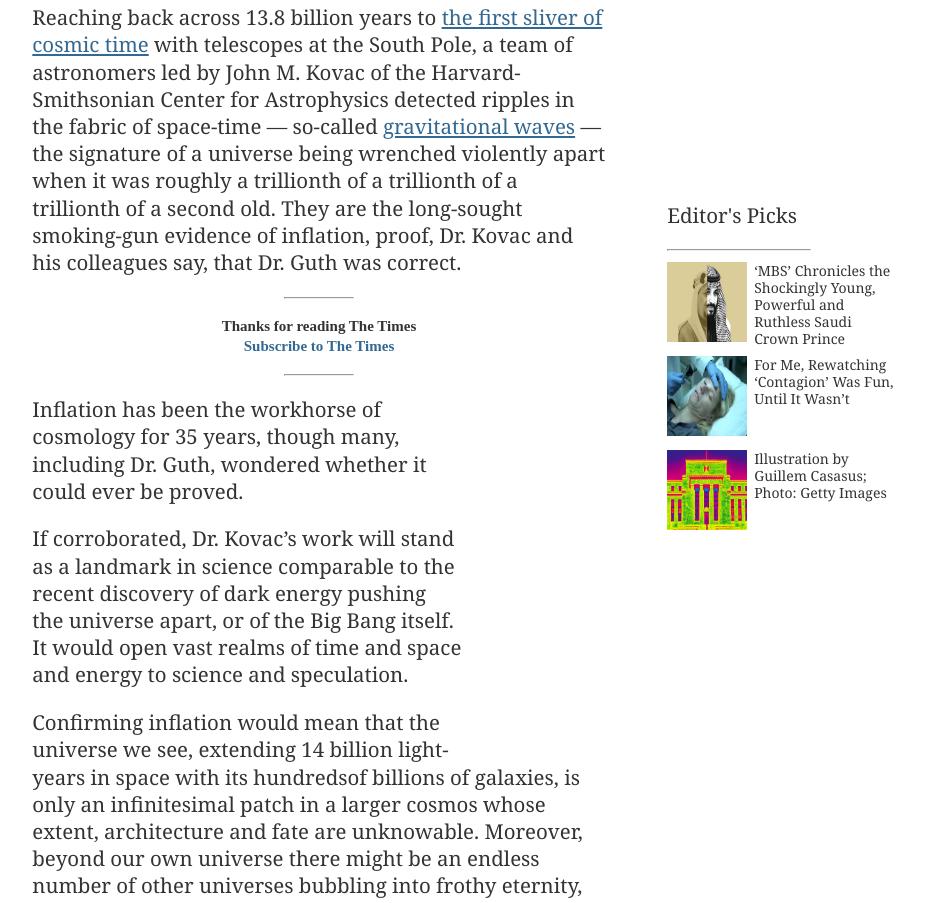
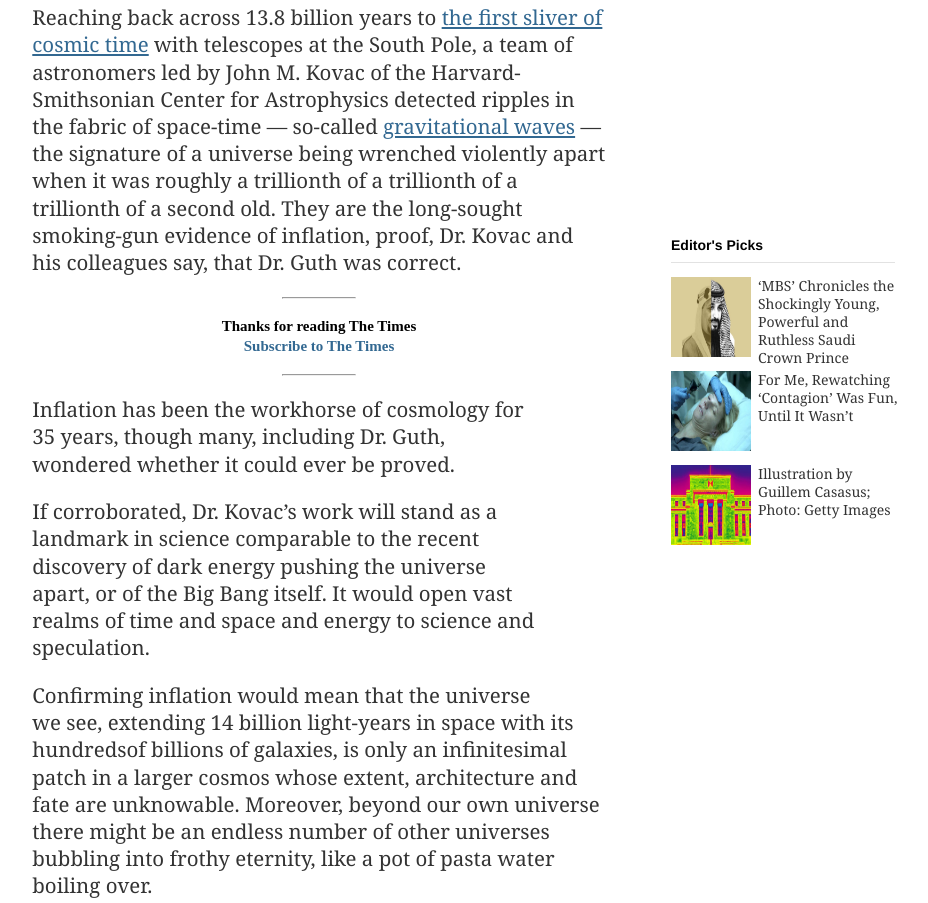
Before and after one commit to praz99/NYT-clone, a plain HTML site: page index.html in a window 1280 px wide. Shown: the part 1672-2575 px from the top of the page, without its empty margins (321-1249 px from the left). Drawn offline with Linux system fonts and the light colour scheme.

Commit message:
completed the editors pick aside

```diff
--- a/index.html
+++ b/index.html
@@ -32,8 +32,7 @@
 
         </nav>
     </header>
-    <main class="mainSection">
-        <div class="mainArticle">
+    <main class="mainArticle">
         <section class="article-part-one">
             <h1>
                 Space Ripple Reveal<br> Big Bang's Smoking Gun
@@ -83,6 +82,8 @@
                         href="https://www.nytimes.com/2016/02/12/science/ligo-gravitational-waves-black-holes-einstein.html" target="_blank">gravitational waves</a> — the signature of a universe being wrenched violently apart when it was roughly a trillionth
                     of a trillionth of a trillionth of a second old. They are the long-sought smoking-gun evidence of inflation, proof, Dr. Kovac and his colleagues say, that Dr. Guth was correct.
                 </p>
+            </div>
+        </section>
         <div class="aside-editor-pick">
             <div class="thank">
                 <hr>
@@ -93,7 +94,6 @@
             <div class="editor-pick">
                 <div class="top-line">
                     <p>Editor's Picks</p>
-                                <hr>
                 </div>
                 <div class="imagelinks">
                     <img src="img/img-grid-7.jpg" alt="Saudi Crown Prince">
@@ -105,6 +105,7 @@
                 </div>
             </div>
         </div>
+        <section class="article-part-two">
             <div class="paragraphs">
                 <p>
                     Inflation has been the workhorse of cosmology for 35 years, though many, including Dr. Guth, wondered whether it could ever be proved.
@@ -140,42 +141,42 @@
         </section>
         <section class="grid-one">
             <div class="grid-one-para">
-                    <p><span style="font-weight:700">The Theory of Inflation</span><br> Astronomers have found evidence to support the theory of inflation, which explains how the universe expanded so uniformly and so quickly in the instant after the Big
-                        Bang 13.8 billion years ago.
+                <p><span style="font-weight:700">The Theory of Inflation</span><br> Astronomers have found evidence to support the theory of inflation, which explains how the universe expanded so uniformly and so quickly in the instant after the Big Bang
+                    13.8 billion years ago.
                 </p>
             </div>
             <div class="grid-one-image">
                 <p class="grid-one-item item1">
-                        <span class="first-line">THE UNIVERSE</span> is just under 14 billion years old. From our position in the Milky Way galaxy, we can observe a sphere that is now about 92 billion light-years across. But there's a mystery. Wherever
-                        we look, the universe has an even temperature.
+                    <span class="first-line">THE UNIVERSE</span> is just under 14 billion years old. From our position in the Milky Way galaxy, we can observe a sphere that is now about 92 billion light-years across. But there's a mystery. Wherever we
+                    look, the universe has an even temperature.
                 </p>
                 <p class="grid-one-item item2">
-                        <span class="first-line">NOT ENOUGH TIME</span> The universe is not old enough for light to have traveled the vast distance from one side of the universe to the other, and there has not been enough time for scattered patches of
-                        hot and cold to mix into an even temperature.
+                    <span class="first-line">NOT ENOUGH TIME</span> The universe is not old enough for light to have traveled the vast distance from one side of the universe to the other, and there has not been enough time for scattered patches of hot
+                    and cold to mix into an even temperature.
                 </p>
                 <p class="grid-one-item item3">
-                        <span class="first-line">DISTANT COFFEE</span> At a smaller scale, imagine using a telescope to look a mile in one direction. You see a coffee cup, and from the amount of steam, you can estimate its temperature and how much it
-                        has cooled.
+                    <span class="first-line">DISTANT COFFEE</span> At a smaller scale, imagine using a telescope to look a mile in one direction. You see a coffee cup, and from the amount of steam, you can estimate its temperature and how much it has
+                    cooled.
                 </p>
                 <p class="grid-one-item item4">
-                        <span class="first-line">COFFEE EVERYWHERE</span> Now turn around and look a mile in the other direction. You see a similar coffee cup, at exactly the same temperature. Coincidence? Maybe. But if you see a similar cup in every
-                        direction, you might want to look for another explanation.
+                    <span class="first-line">COFFEE EVERYWHERE</span> Now turn around and look a mile in the other direction. You see a similar coffee cup, at exactly the same temperature. Coincidence? Maybe. But if you see a similar cup in every direction,
+                    you might want to look for another explanation.
                 </p>
                 <p class="grid-one-item item5">
-                        <span class="first-line">STILL NOT ENOUGH TIME</span> There has not been enough time to carry coffee cups from place to place before they get cold. But if all the coffee cups were somehow filled from a single coffee pot, all at
-                        the same time, that might explain their even temperature.
+                    <span class="first-line">STILL NOT ENOUGH TIME</span> There has not been enough time to carry coffee cups from place to place before they get cold. But if all the coffee cups were somehow filled from a single coffee pot, all at the
+                    same time, that might explain their even temperature.
                 </p>
                 <p class="grid-one-item item6">
-                        <span class="first-line">INFLATION</span> solves this problem. The theory proposes that, less than a trillionth of a second after the Big Bang, the universe expanded faster than the speed of light. Tiny ripples in the violently
-                        expanding energy field eventually grew into the large-scale structures of the universe.
+                    <span class="first-line">INFLATION</span> solves this problem. The theory proposes that, less than a trillionth of a second after the Big Bang, the universe expanded faster than the speed of light. Tiny ripples in the violently expanding
+                    energy field eventually grew into the large-scale structures of the universe.
                 </p>
                 <p class="grid-one-item item7">
-                        <span class="first-line">FLUCTUATION</span> Astronomers have now detected evidence of these ancient fluctuations in swirls of polarized light in the cosmic background radiation, which is energy left over from the early universe.
-                        These are gravitational waves predicted by Einstein
+                    <span class="first-line">FLUCTUATION</span> Astronomers have now detected evidence of these ancient fluctuations in swirls of polarized light in the cosmic background radiation, which is energy left over from the early universe. These
+                    are gravitational waves predicted by Einstein
                 </p>
                 <p class="grid-one-item item8">
-                        <span class="first-line">EXPANSION</span> Returning to our coffee, imagine a single, central pot expanding faster than light and cooling to an even temperature as it expands. That is something like inflation. And the structure
-                        of the universe mirrors the froth and foam of the original pot.
+                    <span class="first-line">EXPANSION</span> Returning to our coffee, imagine a single, central pot expanding faster than light and cooling to an even temperature as it expands. That is something like inflation. And the structure of the
+                    universe mirrors the froth and foam of the original pot.
                 </p>
             </div>
             <hr class="dark-line short-line">
@@ -356,7 +357,7 @@
                 </div>
             </footer>
         </section>
-            </div>
+    </main>
     <div class="tail-part">
         <div class="tail-part-top">
             <section class="grid-two">
@@ -642,7 +643,6 @@
                     </section>
                 </div>
                 <div class="quick-links-right">
-
                     <ul class="lists-link-all list-right1">
                         <li><strong>SUBSCRIBE</strong></a>
                         </li>
@@ -665,12 +665,10 @@
                         <li><a href="#">Español</a></li>
                         <li><a href="#">中文网</a></li>
                     </ul>
-
                 </div>
             </div>
         </footer>
     </div>
-    </main>
 </body>
 
 </html>
--- a/style.css
+++ b/style.css
@@ -212,19 +212,15 @@ h3 {
     color: #333;
 }
 
-
-/* .aside-editor-pick {
-    display: flex; */
-
-
-}
 .thank {
     display: block;
     text-align: center;
 }
+
 .thank>hr {
-    width: 12%;
+    width: 8%;
 }
+
 .thank>p {
     font-family: nyt-franklin;
     font-weight: 700;
@@ -232,33 +228,52 @@ h3 {
     line-height: 5px;
     text-align: center;
 }
+
 .thank :nth-child(2) {
     padding-top: 10px;
 }
+
 .thank :nth-child(3) {
     padding-bottom: 10px;
 }
+
 .thank>p>a {
     text-decoration: none;
     color: rgb(50, 104, 145);
 }
+
 .editor-pick {
+    width: 25%;
+    margin: auto;
     float: right;
-    width: 25%;
     position: relative;
-    bottom: 10em;
-    left: 10em;
+    top: -10em;
+    right: -8em;
 }
+
+.top-line {
+    width: 100%;
+}
+
+.top-line p {
+    font: 700 14px/14px nyt-franklin, helvetica, arial, sans-serif;
+    border-bottom: 1px solid rgb(226, 226, 226);
+    padding-bottom: 10px;
+    text-align: left;
+}
+
 .imagelinks {
     display: grid;
     grid-template-columns: 1fr 1fr;
     grid-template-rows: 1fr 1fr 1fr;
     row-gap: 10px;
 }
+
 .imagelinks img {
     width: 80px;
     height: 80px;
 }
+
 .imagelinks p {
     width: 140px;
     height: 70px;
@@ -266,38 +281,34 @@ h3 {
     line-height: 17px;
     padding: 0 0 0 7px;
     margin-top: 0;
+    text-align: left;
 }
+
 .imagelinks p>a {
     text-decoration: none;
     color: #333;
     font-family: nyt-cheltenham-small, georgia, "times new roman";
 }
+
 .imagelinks p>a:hover {
     text-decoration: underline;
 }
-.editor-pick-links .link {
-    font-family: nyt-cheltenham-small, georgia, "times new roman";
-    font-size: 14px;
-    line-height: 10px;
-    width: 100%;
-    color: #333;
-    text-decoration: none;
-}
-.editor-pick-links .link:hover {
-    text-decoration: underline;
-}
+
 .grid-one {
     text-align: left;
 }
+
 .dark-line {
     border: 0.5px solid #000;
 }
+
 .short-line {
     width: 7%;
     float: left;
     margin-top: 20px;
     margin-bottom: 18px;
 }
+
 .grid-one-para {
     font-size: 0.875rem;
     line-height: 1.2rem;
@@ -305,6 +316,7 @@ h3 {
     font-family: nyt-cheltenham-sh, georgia, times new roman, times, serif;
     color: #666;
 }
+
 .grid-one-image {
     display: grid;
     grid-template-rows: repeat(2, 8rem 10rem);
@@ -315,6 +327,7 @@ h3 {
     column-gap: 1rem;
     row-gap: 0;
 }
+
 .grid-one-item {
     font-family: nyt-franklin, arial, helvetica, sans-serif;
     font-size: 13px;
@@ -322,42 +335,52 @@ h3 {
     font-weight: 250;
     color: #000000;
 }
+
 .item1 {
     grid-column-start: 1;
     grid-row-start: 2;
 }
+
 .item2 {
     grid-column-start: 2;
     grid-row-start: 2;
 }
+
 .item3 {
     grid-column-start: 3;
     grid-row-start: 2;
 }
+
 .item4 {
     grid-column-start: 4;
     grid-row-start: 2;
 }
+
 .item5 {
     grid-column-start: 1;
     grid-row-start: 4;
 }
+
 .item6 {
     grid-column-start: 2;
     grid-row-start: 4;
 }
+
 .item7 {
     grid-column-start: 3;
     grid-row-start: 4;
 }
+
 .item8 {
     grid-column-start: 4;
     grid-row-start: 4;
 }
+
 .first-line {
     font-size: 11px;
     font-weight: 800;
 }
+
 .grid-one-author {
     clear: left;
     font-size: 0.875rem;
@@ -366,9 +389,11 @@ h3 {
     font-family: nyt-franklin, arial, helvetica, sans-serif;
     text-align: left;
 }
+
 .img-bicep {
     max-width: 100%;
 }
+
 .caption-image-below {
     color: #666;
     font-family: "nyt-imperial", georgia, 'times new roman', times, serif;
@@ -377,6 +402,7 @@ h3 {
     text-align: left;
     margin-top: 5px;
 }
+
 .para-bottom {
     font-family: nyt-franklin, helvetica, arial, sans-serif;
     font-size: 0.72rem;
@@ -385,19 +411,24 @@ h3 {
     max-width: 600px;
     color: rgb(102, 102, 102);
 }
+
 .para-bottom a {
     color: rgb(102, 102, 102);
 }
+
 .para-bottom a:hover {
     text-decoration: none;
 }
+
 .comment-icons {
     display: flex;
     align-items: center;
 }
+
 .read-comment {
     width: 60%;
 }
+
 .btn-comment {
     background-color: rgb(86, 123, 149);
     font-family: nyt-franklin, helvetica, arial, sans-serif;
@@ -407,13 +438,16 @@ h3 {
     border-radius: 3px;
     padding: 5px 0px;
 }
+
 .btn-comment:hover {
     background-color: rgb(50, 104, 145);
 }
+
 .tail-part {
     width: 89%;
     margin: auto;
 }
+
 .tail-part-top {
     display: flex;
     width: 100%;
@@ -422,26 +456,31 @@ h3 {
     justify-content: space-between;
     margin-top: 4%;
 }
+
 .grid-two {
     width: 71%;
     font-family: nyt-franklin, helvetica, arial, sans-serif;
 }
+
 .grid-two-upper-image {
     display: grid;
     grid-template-columns: 1fr 1fr 1fr;
     grid-template-rows: 1fr 1fr;
     column-gap: 1rem;
 }
+
 .grid-two-image {
     width: 100%;
     height: auto;
 }
+
 .grid-two-lower-image {
     display: grid;
     grid-template-columns: 1fr 1fr 1fr;
     grid-template-rows: 1fr;
     column-gap: 1rem;
 }
+
 .grid-title {
     color: #000;
     text-decoration: none;
@@ -449,15 +488,18 @@ h3 {
     font-size: 0.875rem;
     line-height: 1.25rem;
 }
+
 .grid-title:hover {
     text-decoration: underline;
 }
+
 .grid-two-caption {
     text-align: right;
     color: rgb(153, 153, 153);
     font-size: 0.6em;
     line-height: 1.23em;
 }
+
 .grid-two-img-desc {
     font-family: nyt-cheltenham, georgia, "times new roman", times, serif;
     font-weight: 500;
@@ -468,9 +510,11 @@ h3 {
     text-align: left;
     margin: 3px auto;
 }
+
 .grid-two-anchor {
     text-decoration: none;
 }
+
 .grid-two-img-date {
     font-family: nyt-franklin, helvetica, arial, sans-serif;
     font-weight: 500;
@@ -479,19 +523,23 @@ h3 {
     color: rgb(153, 153, 153);
     margin-top: 5px;
 }
+
 .most-popular {
     width: 27%;
 }
+
 .most-popular p {
     font-family: nyt-franklin, helvetica, arial, sans-serif;
     font-size: 0.96rem;
     font-weight: 700;
 }
+
 .aside-topic {
     border-top: 1px solid rgb(226, 226, 226);
     padding-top: 10px;
     margin-bottom: -5px;
 }
+
 .aside-anchor {
     color: rgb(18, 18, 18);
     font-family: nyt-cheltenham, georgia, "times new roman", times, serif;
@@ -500,26 +548,32 @@ h3 {
     line-height: 1.375rem;
     text-decoration: none;
 }
+
 .aside-anchor:hover {
     color: rgb(102, 102, 102);
 }
+
 .quick-links {
     width: 100%;
     margin: auto;
     height: 500px;
 }
+
 .quick-links-nyt-logo {
     display: flex;
     align-items: center;
 }
+
 .anchor-nyt-logo {
     width: 50%;
 }
+
 .anchor-gohome {
     display: flex;
     width: 50%;
     justify-content: flex-end;
 }
+
 .anchor-go-home {
     color: #567b95;
     font-family: nyt-franklin, helvetica, arial, sans-serif;
@@ -529,16 +583,19 @@ h3 {
     line-height: 11px;
     text-decoration: none;
 }
+
 .quick-links-all {
     display: flex;
     align-items: flex-start;
 }
+
 .quick-links-grid {
     width: 80%;
     display: grid;
     grid-template-columns: repeat(5, 1fr);
     grid-template-rows: 1;
 }
+
 .lists-link-all {
     list-style-type: none;
     padding-left: 0;
@@ -547,6 +604,7 @@ h3 {
     font-weight: 500;
     line-height: 23px;
 }
+
 .lists-link-all li>a {
     text-decoration: none;
     font-family: nyt-franklin, helvetica, arial, sans-serif;
@@ -556,6 +614,7 @@ h3 {
     font-weight: 500;
     line-height: 23px;
 }
+
 .quick-links-right {
     border-left: 1px solid rgb(173, 173, 173);
     padding-left: 13px;
```
Lines whose indentation alone changed are shown as unchanged.
